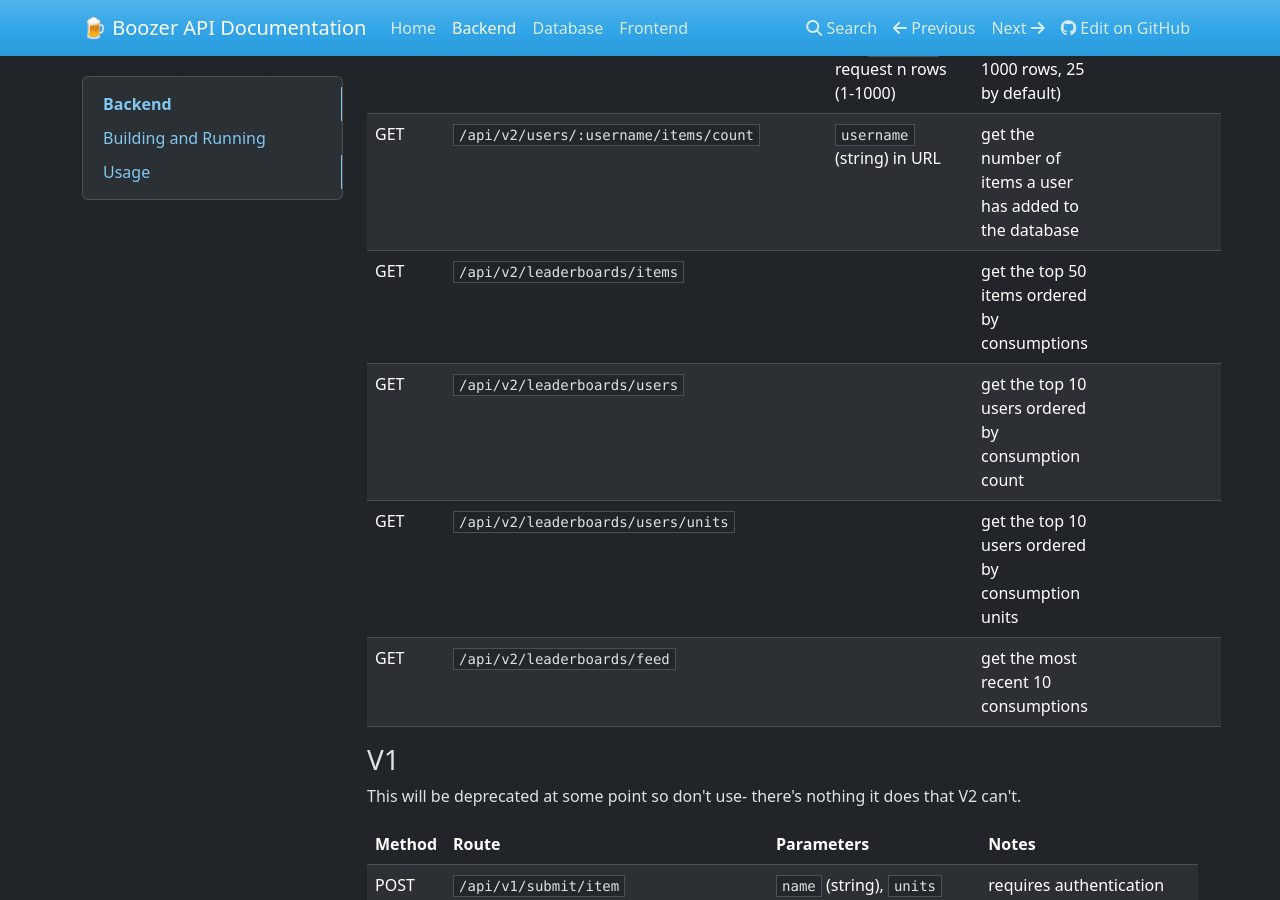
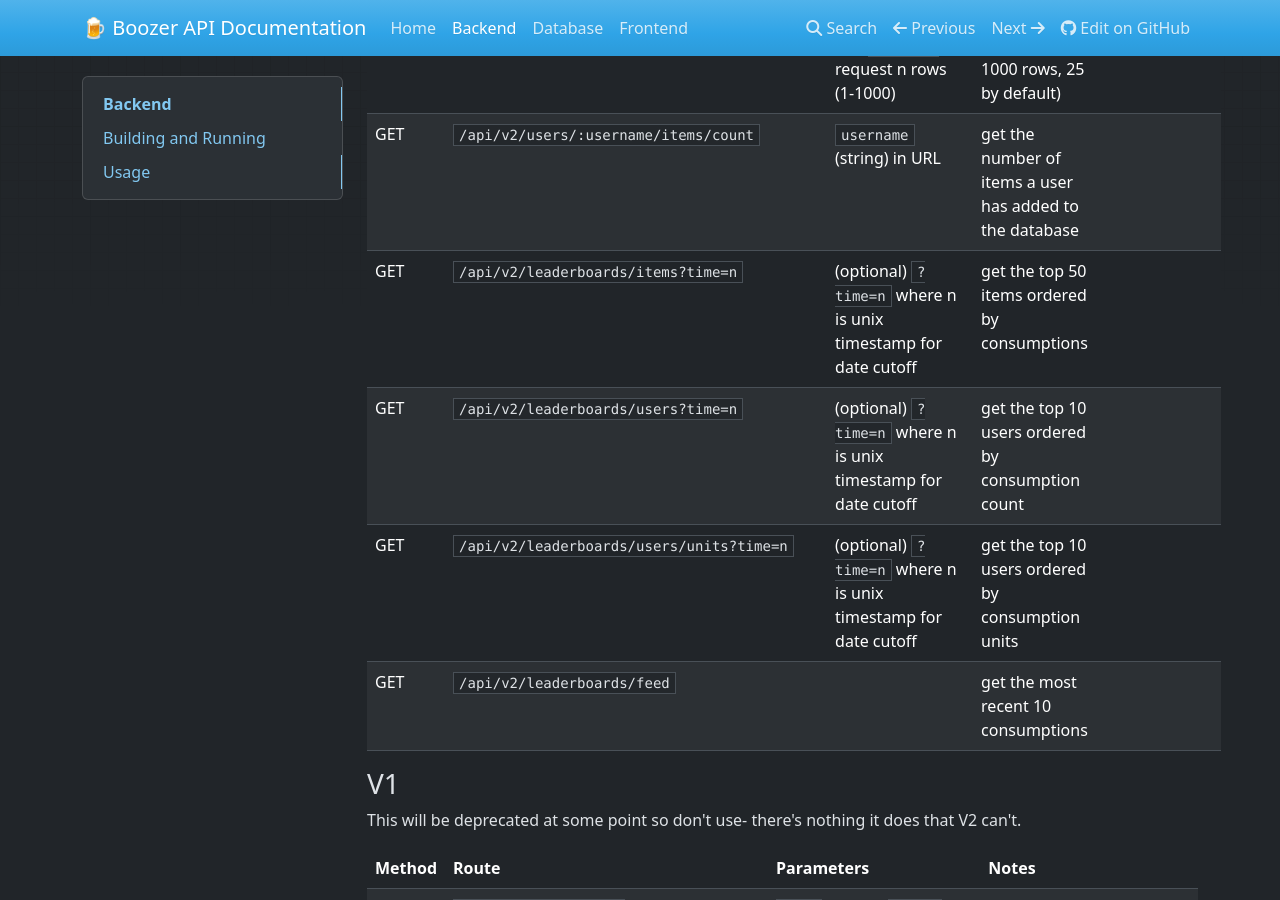
Before and after one commit to 03y/boozer, an MkDocs documentation site: the page built from docs/backend.md, in a window 1280 px wide and 900 px high, scrolled down 2683 px. Built offline with MkDocs 1.6.1, drawn with Linux system fonts in a browser that asks for light colours; nearby versions of some CDN libraries.

Commit message:
update docs

```diff
--- a/docs/backend.md
+++ b/docs/backend.md
@@ -59,9 +59,9 @@
 | GET    | `/api/v2/users/:username/consumptions/count`  | `username` (string) in URL                                           | get the consumption count for a user                                                    |                                |
 | GET    | `/api/v2/users/:username/consumptions?rows=n` | `username` (string) in URL, add `?rows=n` to request n rows (1-1000) | get the consumptions for a user (1-1000 rows, 25 by default)                            |                                |
 | GET    | `/api/v2/users/:username/items/count`         | `username` (string) in URL                                           | get the number of items a user has added to the database                                |
-| GET    | `/api/v2/leaderboards/items`                  |                                                                      | get the top 50 items ordered by consumptions                                            |                                |
-| GET    | `/api/v2/leaderboards/users`                  |                                                                      | get the top 10 users ordered by consumption count                                       |                                |
-| GET    | `/api/v2/leaderboards/users/units`            |                                                                      | get the top 10 users ordered by consumption units                                       |                                |
+| GET    | `/api/v2/leaderboards/items?time=n`           | (optional) `?time=n` where n is unix timestamp for date cutoff       | get the top 50 items ordered by consumptions                                            |                                |
+| GET    | `/api/v2/leaderboards/users?time=n`           | (optional) `?time=n` where n is unix timestamp for date cutoff       | get the top 10 users ordered by consumption count                                       |                                |
+| GET    | `/api/v2/leaderboards/users/units?time=n`     | (optional) `?time=n` where n is unix timestamp for date cutoff       | get the top 10 users ordered by consumption units                                       |                                |
 | GET    | `/api/v2/leaderboards/feed`                   |                                                                      | get the most recent 10 consumptions                                                     |                                |
 
 ### V1
```
